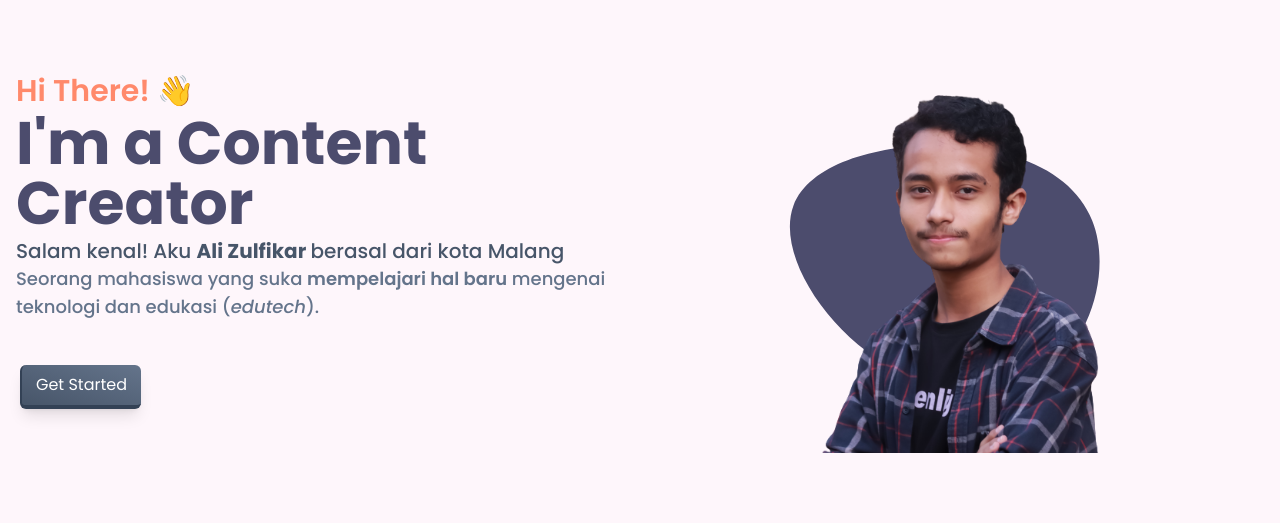
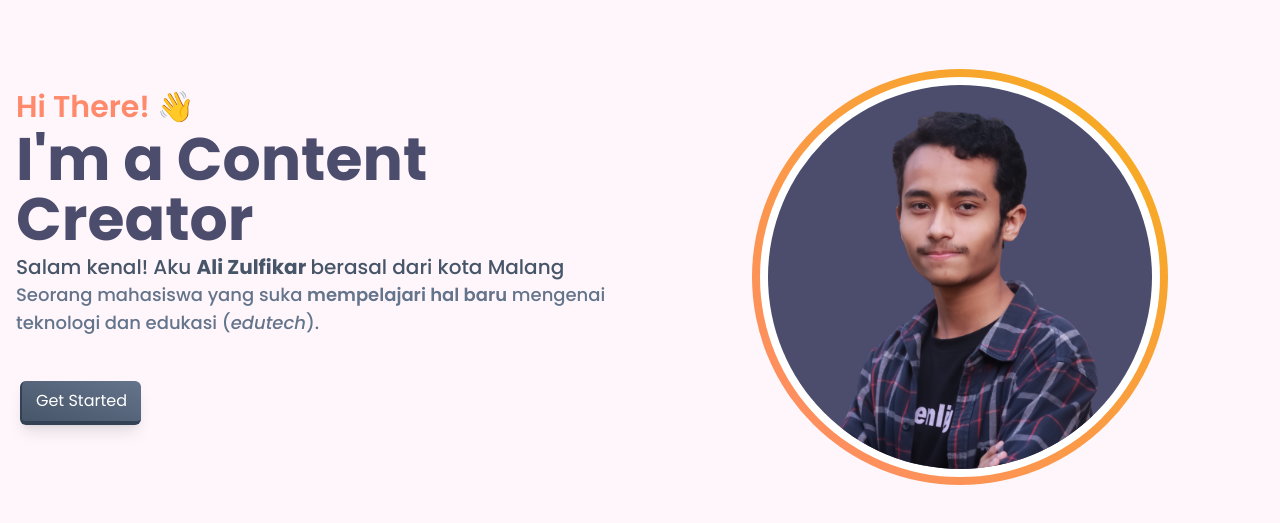
Before and after one commit to alizul01/alizul01.github.io, a website: page index.html in a window 1280 px wide. Shown: the part 111-634 px from the top of the page. Drawn offline with nearby package versions, Linux system fonts and the light colour scheme.

Commit message:
Update: Profile Picture

```diff
--- a/index.html
+++ b/index.html
@@ -39,12 +39,13 @@
                 </div>
                 <div class="w-full self-end px-4 lg:w-1/2">
                     <div class="mt-10 relative lg:mt-9 lg:right-0">
-                        <img class="max-w-full md:scale-125 lg:scale-100 mx-auto h-auto w-72 lg:w-96" src="src/img/photo.png">
-                        <span class="absolute -bottom-20 lg:-bottom-0 -z-10 left-1/2 -translate-x-1/2 md:scale-125">
-                            <svg width="400" height="400" viewBox="0 0 200 200" xmlns="http://www.w3.org/2000/svg">
-                                <path fill="#4C4C6D" d="M52.9,-12.9C60.5,6.1,52.9,34.3,35,47C17.1,59.8,-11.3,57.1,-33.8,41.9C-56.4,26.6,-73.2,-1.3,-66.6,-19C-60,-36.6,-30,-44.1,-3.7,-42.9C22.7,-41.7,45.4,-31.9,52.9,-12.9Z" transform="translate(100 100)" />
-                              </svg>
-                        </span>
+                        <div class="flex">
+                            <div class="bg-gradient-to-tr from-secondary to-[#f5af19] hover:scale-105 rounded-full p-2 mx-auto transition-all duration-700 ease-in-out hover:from-primary hover:to-[#2C5364]">
+                                <div class="bg-white p-2 rounded-full ">
+                                    <img class="w-96 h-96 overflow-hidden mx-auto rounded-full bg-primary hover:bg-gradient-to-tr hover:from-secondary hover:to-[#f5af19] transition-all duration-700 ease-in-out" src="src/img/photo.png" alt="">
+                                </div>
+                            </div>
+                        </div>
                     </div>
                 </div>
             </div>
```
Also changed, not shown: style.css.
